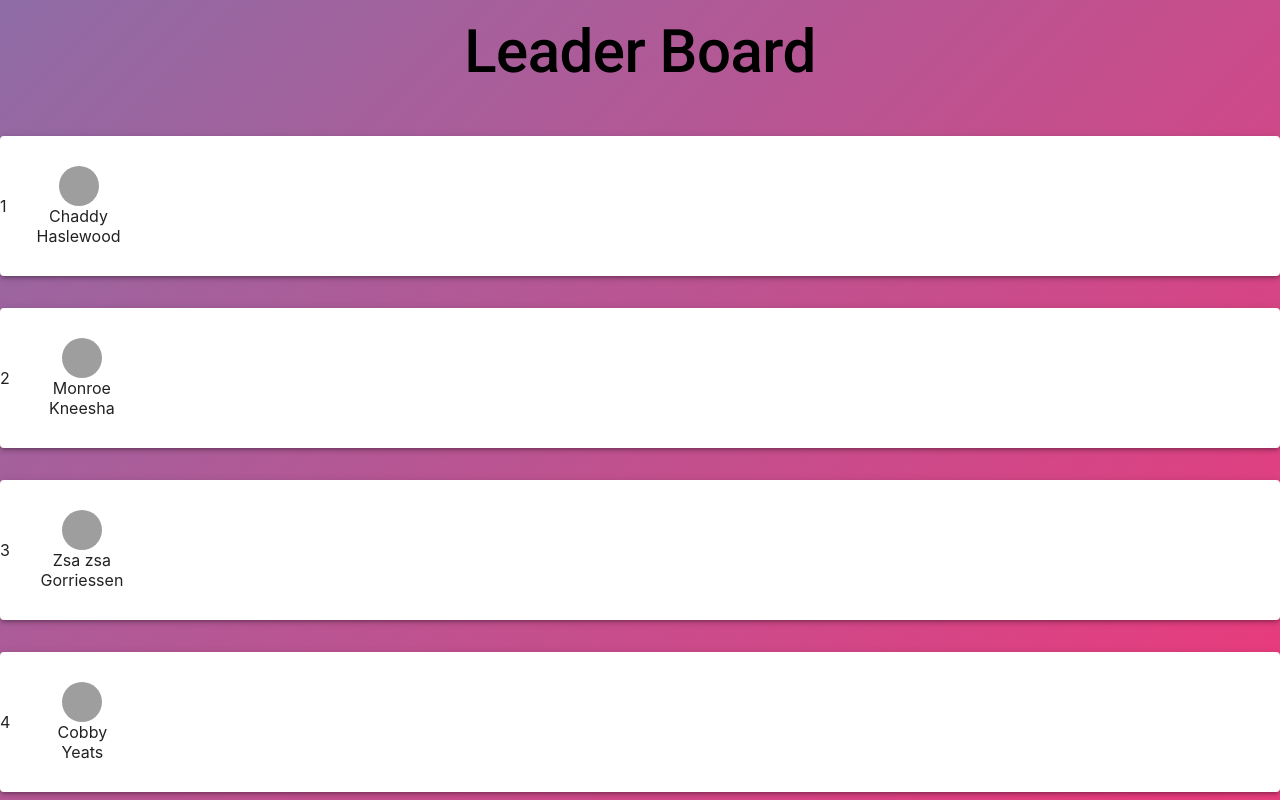
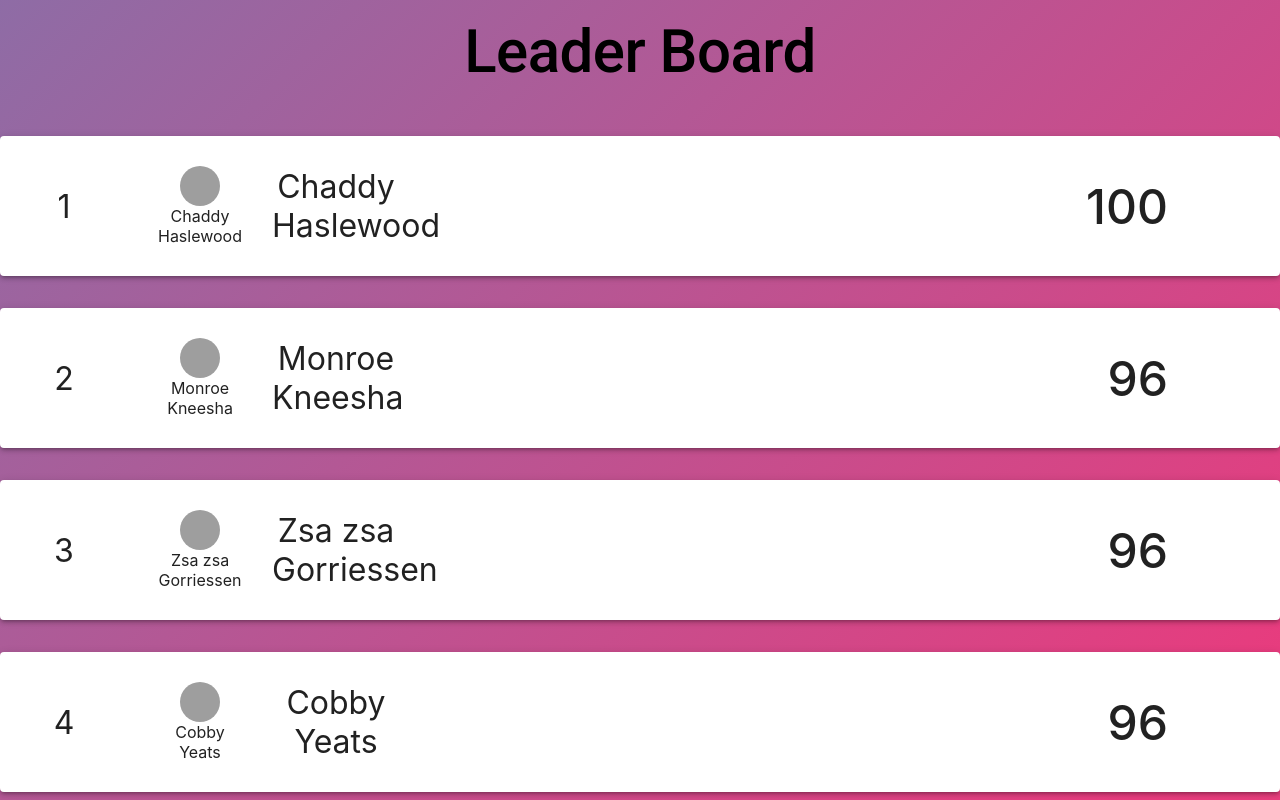
Before and after one commit to sangoshek/react-websocket-leaderboard, a React (Create React App) app: page / in a window 1280 px wide. Shown: the top 800 px of the page. Built offline with nearby package versions, Linux system fonts and the light colour scheme; no server answers; grey boxes are pictures that could not be loaded.

Commit message:
adjust player card

```diff
--- a/src/components/LeaderBoard/LeaderBoard.tsx
+++ b/src/components/LeaderBoard/LeaderBoard.tsx
@@ -39,6 +39,8 @@ export default function LeaderBoard() {
           <PlayerCard
               key={`player-card--${index}`}
               rank={item.rank}
+              score={item.score}
+              name={item.name}
               avatar={{
                 imageUrl: item.profile_img,
                 playerName: item.name
--- a/src/components/PlayerCard/PlayerCard.tsx
+++ b/src/components/PlayerCard/PlayerCard.tsx
@@ -1,27 +1,31 @@
 import React, {Suspense} from 'react';
-import styled from '@emotion/styled';
-import { Paper } from '@mui/material';
 import { PlayerCardProps } from '../../typing/PlayerCard';
+import * as Styled from './Styled';
 
 const Avatar = React.lazy(() => import('../Avatar/Avatar'));
 
-const PlayerWrapper = styled(Paper)`
-    margin: 2rem auto;
-    max-width: 1280px;
-    height: 140px;
-    display: flex;
-    justify-content: flex-start;
-    align-items: center;
-`
-
-export default function PlayerCard({rank, avatar, children}: PlayerCardProps) {
+export default function PlayerCard({
+  rank,
+  avatar,
+  name,
+  score,
+  children
+}: PlayerCardProps) {
   return (
-    <PlayerWrapper elevation={3}>
-        {rank}
+    <Styled.PlayerWrapper elevation={3}>
+        <Styled.InfoBox>
+        {rank && rank}
+        </Styled.InfoBox>
         <Suspense fallback={<div>loading ...</div>}>
             <Avatar {...avatar}/>
         </Suspense>
+        <Styled.InfoBox>
+        {name && name}
+        </Styled.InfoBox>
+        <Styled.ScoreBox>
+        {score && score}
+        </Styled.ScoreBox>
         {children}
-    </PlayerWrapper>
+    </Styled.PlayerWrapper>
   );
 }
--- /dev/null
+++ b/src/components/PlayerCard/Styled.ts
@@ -0,0 +1,31 @@
+import styled from '@emotion/styled';
+import { Paper, Box } from '@mui/material';
+
+const PlayerWrapper = styled(Paper)`
+    margin: 2rem auto;
+    max-width: 1280px;
+    height: 140px;
+    display: flex;
+    justify-content: flex-start;
+    align-items: center;
+`
+const InfoBox = styled(Box)`
+    width: 10%;
+    text-align: center;
+    font-size: 2rem;
+    font-weight: 400;
+`
+
+
+const ScoreBox = styled(Box)`
+    width: 60%;
+    text-align: right;
+    font-size: 3rem;
+    font-weight: 500;
+`
+
+export {
+    PlayerWrapper,
+    ScoreBox,
+    InfoBox
+}
--- a/src/typing/PlayerCard.ts
+++ b/src/typing/PlayerCard.ts
@@ -4,6 +4,8 @@ import { AvatarProps } from './Avatar';
 interface PlayerCardProps {
     rank?: number
     avatar?: AvatarProps
+    name?: string
+    score?: number
     children?: React.ReactNode
 }
 
```
